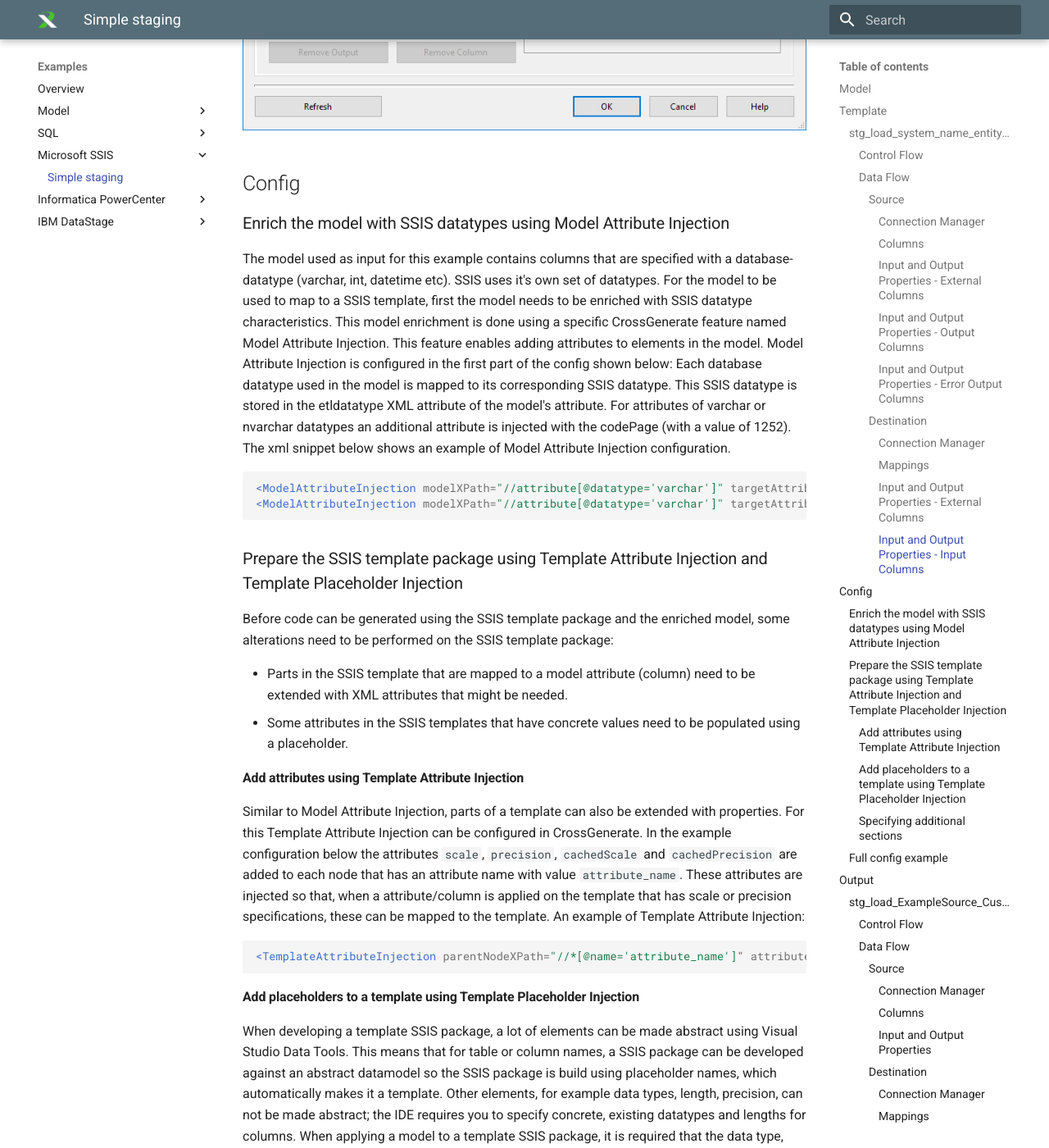
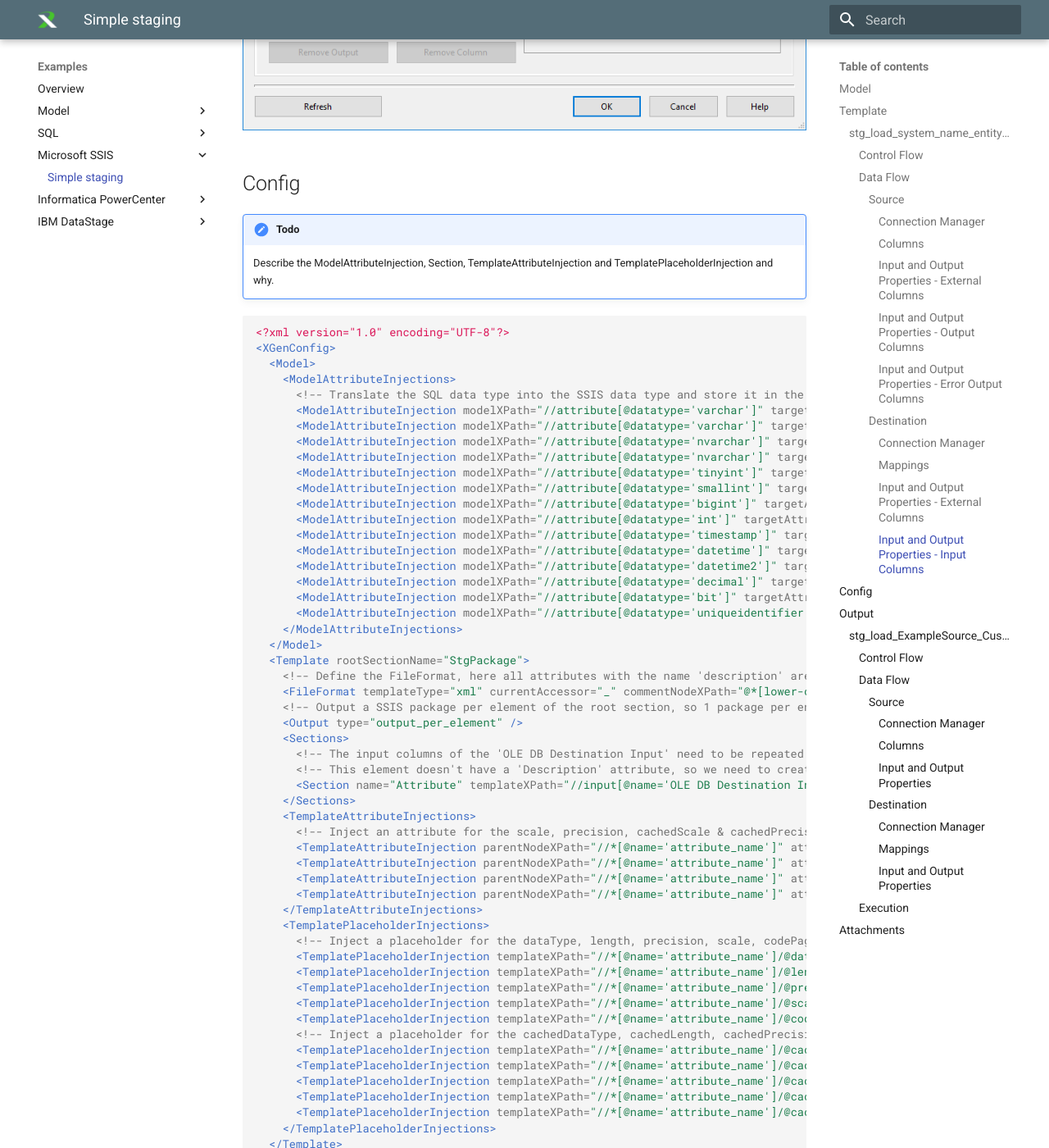
Before and after one commit to CrossBreezeNL/CrossGenerate, an MkDocs documentation site: the page built from Documentation/docs/Examples/Microsoft_SSIS/Simple_staging.md, in a window 1280 px wide and 1400 px high, scrolled down 8795 px. Shown: the whole window at 82% size. Built offline with MkDocs 1.6.1 and Material for MkDocs 9.7.7, drawn with Linux system fonts in a browser that asks for light colours; old or Windows-style settings are respelled for this version of MkDocs; some of the changed text lies outside the part shown.

Commit message:
Revert "Added descriptions for model attribute injection, template attribute injection, template placeholder injection and section definition from config"
This reverts commit 91615ad426ea90811184a2aafc444943f86819b4.

````diff
--- a/Documentation/docs/Examples/Microsoft_SSIS/Simple_staging.md
+++ b/Documentation/docs/Examples/Microsoft_SSIS/Simple_staging.md
@@ -75,42 +75,8 @@ In the mappings tab we make sure all columns are mapped. Here the mapping of the
 
 ## Config
 
-### Enrich the model with SSIS datatypes using Model Attribute Injection
-The model used as input for this example contains columns that are specified with a database-datatype (varchar, int, datetime etc). SSIS uses it's own set of datatypes. For the model to be used to map to a SSIS template, first the model needs to be enriched with SSIS datatype characteristics. This model enrichment is done using a specific CrossGenerate feature named Model Attribute Injection. This feature enables adding attributes to elements in the model.
-Model Attribute Injection is configured in the first part of the config shown below: Each database datatype used in the model is mapped to its corresponding SSIS datatype. This SSIS datatype is stored in the etldatatype XML attribute of the model's attribute. For attributes of varchar or nvarchar datatypes an additional attribute is injected with the codePage (with a value of 1252). The xml snippet below shows an example of Model Attribute Injection configuration.
-```xml
-<ModelAttributeInjection modelXPath="//attribute[@datatype='varchar']" targetAttribute="etldatatype" targetValue="str"/>
-<ModelAttributeInjection modelXPath="//attribute[@datatype='varchar']" targetAttribute="codePage" targetValue="1252"/>
-
-```
-
-### Prepare the SSIS template package using Template Attribute Injection and Template Placeholder Injection
-Before code can be generated using the SSIS template package and the enriched model, some alterations need to be performed on the SSIS template package:
-
-- Parts in the SSIS template that are mapped to a model attribute (column) need to be extended with XML attributes that might be needed.
-- Some attributes in the SSIS templates that have concrete values need to be populated using a placeholder.
-
-#### Add attributes using Template Attribute Injection
-Similar to Model Attribute Injection, parts of a template can also be extended with properties. For this Template Attribute Injection can be configured in CrossGenerate. In the example configuration below the attributes `scale`, `precision`, `cachedScale` and `cachedPrecision` are added to each node that has an attribute name with value `attribute_name`. These attributes are injected so that, when a attribute/column is applied on the template that has scale or precision specifications, these can be mapped to the template.
-An example of Template Attribute Injection:
-```xml
-<TemplateAttributeInjection parentNodeXPath="//*[@name='attribute_name']" attributeName="scale" defaultValue=""/>
-```
-
-#### Add placeholders to a template using Template Placeholder Injection
-When developing a template SSIS package, a lot of elements can be made abstract using Visual Studio Data Tools. This means that for table or column names, a SSIS package can be developed against an abstract datamodel so the SSIS package is build using placeholder names, which automatically makes it a template. Other elements, for example data types, length, precision,  can not be made abstract; the IDE requires you to specify concrete, existing datatypes and lengths for columns. When applying a model to a template SSIS package, it is required that the data type, length and other characteristics are substituted from the model. This is only possible if the elements that need to be subsituted contain placeholders in the SSIS template package. Template Placeholder Injections enables inserting placeholders in a template in parts that cannot be made abstract from the IDE. An example of a template placeholder injection is shown below:
-```xml
- <TemplatePlaceholderInjection templateXPath="//*[@name='attribute_name']/@dataType"  modelNode="etldatatype" scope="current" />
-```
-The example looks for all  elements in the template that have a `name` attribute with value `attribute_name`. For these elements the dataType attribute is populated with a placeholder referencing the `etldatatype` attribute from the model.
-
-#### Specifying additional sections
-As can be seen in the config below, there is a section defined named `Attribute` that references input columns for an OLE DB Destination Input. This section is defined in the config since the input columns o the OLE DB Destination input cannot be given a section annotation in the IDE.
-```xml
- <Section name="Attribute" templateXPath="//input[@name='OLE DB Destination Input']/inputColumns/inputColumn[@cachedName='attribute_name']"/>
-```
-
-### Full config example
+!!! todo
+    Describe the ModelAttributeInjection, Section, TemplateAttributeInjection and TemplatePlaceholderInjection and why.
 
 ```xml
 <?xml version="1.0" encoding="UTF-8"?>
````
Also changed, not shown: 1 other file.
